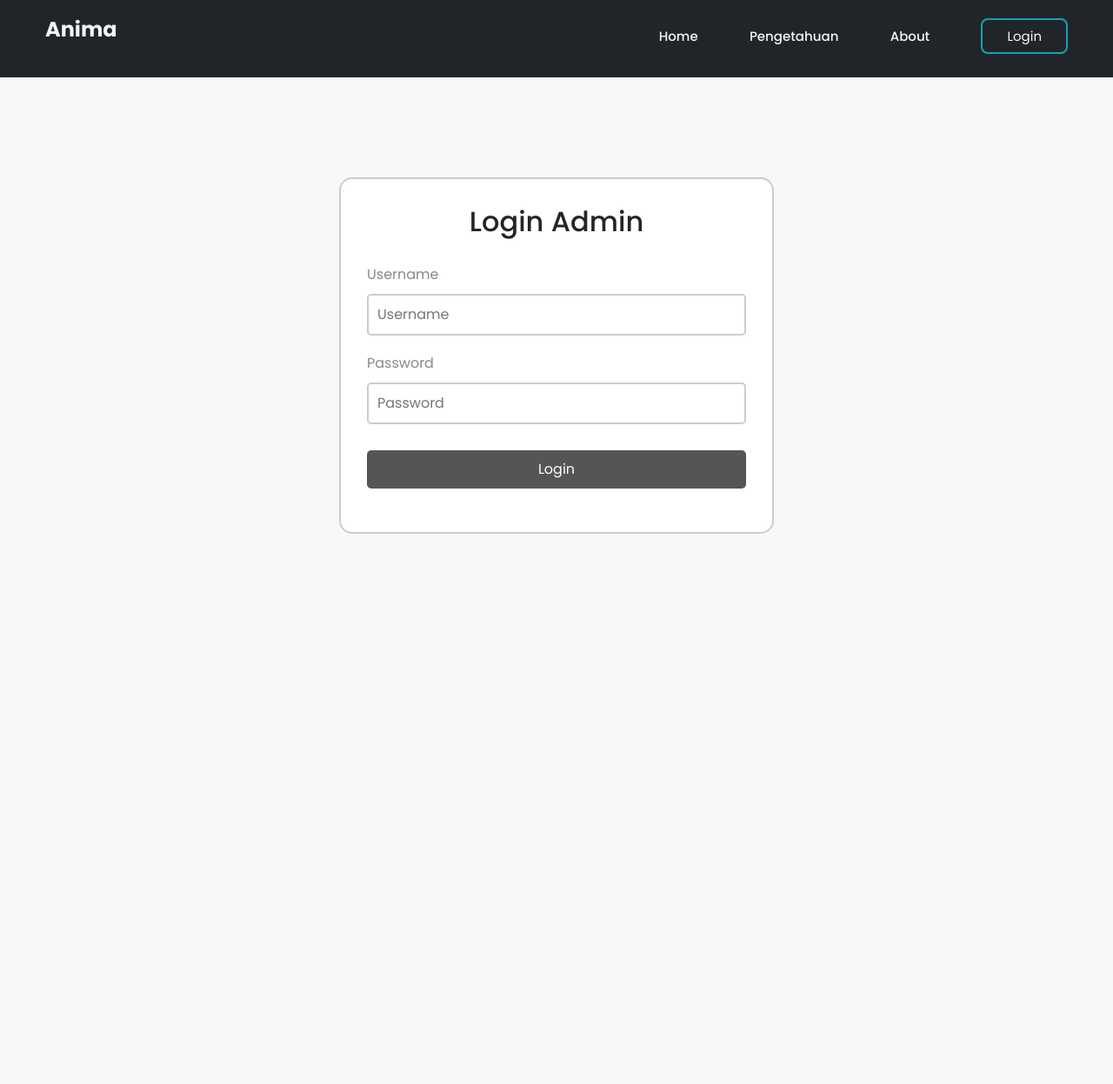
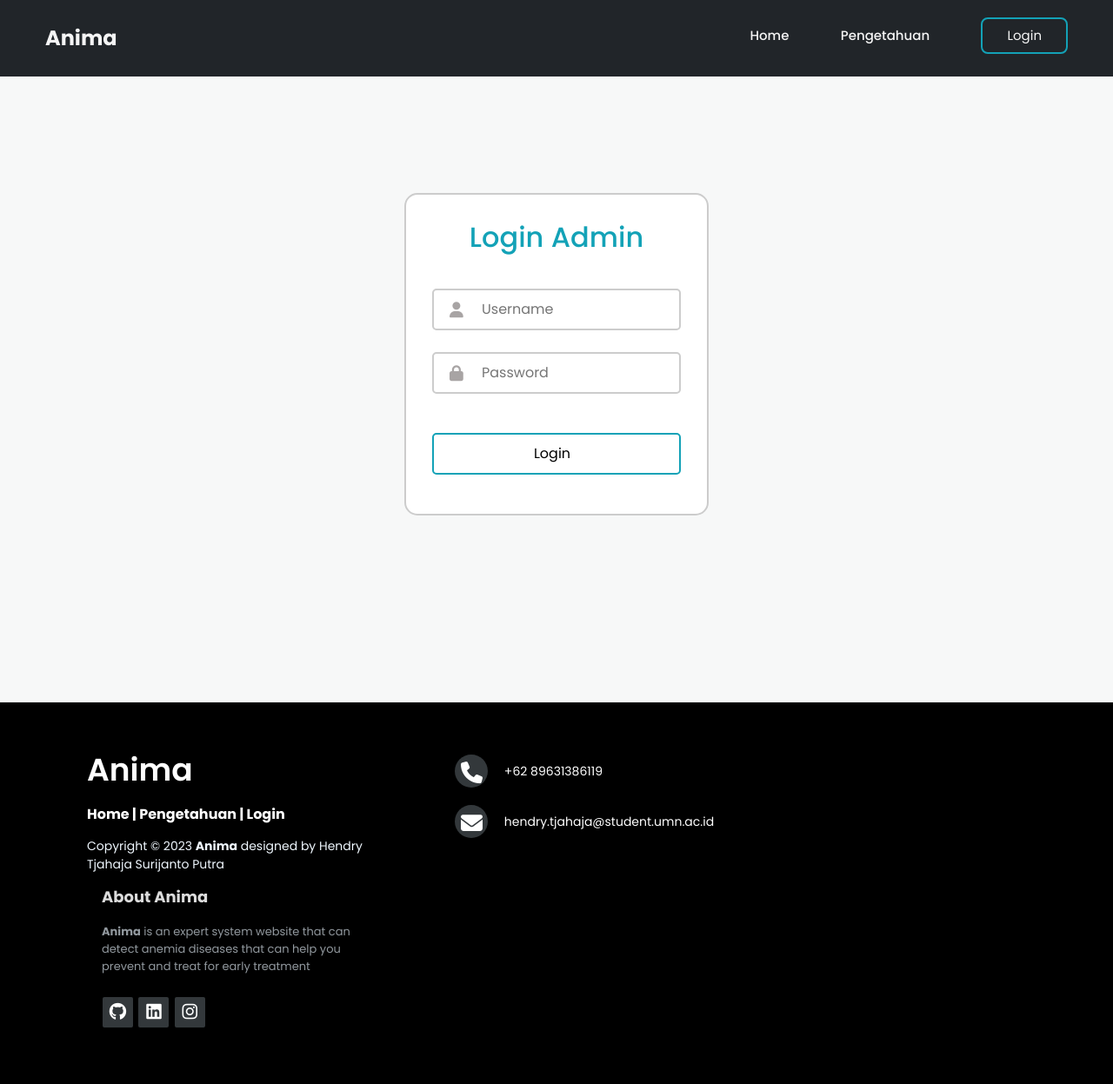
Before and after one commit to akaslayer/Anima, a PHP site: page /login.php in a window 1280 px wide. Shown: the whole page at 87% size. Before the commit the page ends 614 px from the top, so only its background shows below. Run offline with PHP 8.4, Linux system fonts and the light colour scheme; some libraries are stand-ins or nearby versions.

Commit message:
penambahan footer

```diff
--- a/skripsi-anemia/Navbar.php
+++ b/skripsi-anemia/Navbar.php
@@ -24,7 +24,7 @@
 <ul class="nav-list">
   <li><a href="index.php">Home</a></li>
   <li><a href="pengetahuan.php">Pengetahuan</a></li>
-  <li><a href="#">About</a></li>
+  <!-- <li><a href="#">About</a></li> -->
   <li class="button"><a href="login.php">Login</a></li>
 </ul>
 </nav>
--- a/skripsi-anemia/assets/css/Dashboard.css
+++ b/skripsi-anemia/assets/css/Dashboard.css
@@ -33,7 +33,7 @@ body{
 #card_welcome{
     height:380px;
     border: 2px solid gainsboro;
-    background-color: rgba(237, 237, 237, 0.477);
+    background-color: rgba(237, 237, 237, 0.219);
 }
 
 
--- /dev/null
+++ b/skripsi-anemia/assets/css/footer.css
@@ -0,0 +1,256 @@
+/* *{
+    margin: 0;
+    padding: 0;
+    box-sizing: border-box;
+}
+
+footer{
+    background-color: black;
+    height: auto;
+    width: 100vw;
+    font-family: "Open Sans";
+    padding-top: 20px;
+    color: #fff;
+}
+
+.footer-content{
+    display: flex;
+    align-items: center;
+    justify-content: center;
+    flex-direction: column;
+    text-align: center;
+}
+
+.footer-content h3{
+    font-size: 1.8rem;
+    font-weight: 700;
+    text-transform: capitalize;
+    line-height: 2rem;
+}
+
+.footer-content p{
+    max-width: 800px;
+    margin: 10px auto;
+    line-height: 28px;
+    font-size: 16px;
+}
+
+.socials{
+    list-style: none;
+    display: flex;
+    align-items: center;
+    justify-content: center;
+    margin: 0.2rem 0 0.2rem 0;
+    margin-right: 30px;
+    font-size:20px;
+}
+
+.socials li{
+    margin: 0 10px;
+}
+
+.socials a{
+    text-decoration: none;
+    color: #fff;
+}
+
+.socials a i{
+    font-size: 1.1rem;
+    transition: color .4s ease;
+
+}
+
+.socials a:hover i{
+    color: aqua;
+}
+
+.footer-bottom{
+    background: #000;
+    width: 100vw;
+    padding: 20px 0;
+    text-align: center;
+}
+
+.footer-bottom p{
+    font-size: 14px;
+    word-spacing: 2px;
+    text-transform: capitalize;
+}
+
+.footer-bottom span{
+    text-transform: uppercase;
+    opacity: .4;
+    font-weight: 200;
+} */
+
+
+@import url('https://fonts.googleapis.com/css?family=Poppins');
+*{
+    padding: 0;
+    margin: 0;
+}
+
+body{
+    font-family:'Poppins',sans-serif;
+}
+
+footer{
+    position: fixed;
+    bottom: 0;
+}
+
+@media (max-height:800px){
+    footer{
+        position: static;
+    }
+}
+
+.footer-distributed{
+    background-color: black;
+    box-sizing: border-box;
+    widows: 100%;
+    text-align: left;
+    font: bold 16px sans-serif;
+    padding: 50px 50px 60px 50px;
+    margin-top: 80px;
+}
+
+.footer-distributed .footer-left, .footer-distributed .footer-center, .footer-distributed .footer-right{
+    display: inline-block;
+    vertical-align: top;
+    margin-left: 50px;
+}
+
+.footer-distributed .footer-left{
+    width: 30%;
+}
+
+.footer-distributed h3{
+    color: #fff;
+    font: normal 36px 'Poppins',cursive;
+    margin: 0;
+    font-weight: 600;
+}
+
+.footer-distributed .footer-links{
+    color: #fff;
+    margin: 10px 0 12px;
+}
+
+.footer-distributed .footer-links a{
+    display: inline-block ;
+    line-height: 1.8;
+    text-decoration: none;
+    color: inherit;
+}
+
+.footer-distributed .footer-app-name{
+    color: aliceblue;
+    font-size: 14px;
+    font-weight: normal;
+    margin: 0;
+}
+
+.footer-distributed .footer-center{
+    width: 30%;
+}
+
+.footer-distributed .footer-center i{
+    background-color: #33383b;
+    color: #ffffff;
+    font-size: 25px;
+    width: 38px;
+    height: 38px;
+    border-radius:50%;
+    text-align: center;
+    line-height: 42px;
+    margin: 10px 15px;
+    vertical-align: middle;
+}
+
+.footer-distributed .footer-center i .fa-envelope{
+    font-size: 17px;
+    line-height: 38px;
+}
+.footer-distributed .footer-center p{
+    display: inline-block;
+    color: #ffffff;
+    vertical-align: middle;
+    margin: 0;
+}
+
+.footer-distributed .footer-center p span{
+    display: block;
+    font-weight: normal;
+    font-size: 14px;
+    line-height: 2;
+}
+
+.footer-distributed .footer-center p a{
+    color: #13a2b7;
+    text-decoration: none;
+}
+
+.footer-distributed .footer-right{
+    width: 28%;
+}
+.footer-distributed .footer-app-about{
+    line-height: 20px;
+    color: #92999f;
+    font-size: 13px;
+    font-weight: normal;
+    margin: 17px;
+}
+.footer-distributed .footer-app-about span{
+    display: block;
+    color: gainsboro;
+    font-size: 18px;
+    font-weight: bold;
+    margin-bottom: 20px;
+}
+
+.footer-distributed .footer-icons{
+    margin-top: 25px;
+    margin-left: 18px;
+
+}
+.footer-distributed .footer-icons a{
+    display: inline-block;
+    width: 35px;
+    height: 35px;
+    cursor: pointer;
+    background-color: #33383b;
+    border-radius: 2px;
+    font-size: 20px;
+    color: #ffff;
+    text-align: center;
+    line-height: 35px;
+    margin-right: 3px;
+    margin-bottom: 5px;
+}
+
+.footer-distributed .footer-icons a:hover{
+    background-color: #13a2b7;
+}
+.footer-links a:hover{
+    color: #13a2b7;
+}
+
+@media(max-width:880px){
+    .footer-distributed .footer-left, .footer-distributed .footer-center, .footer-distributed .footer-right{
+        display: block;
+        width: 100%;
+        margin-bottom: 40px;
+        text-align: center;
+        margin-left: -10px;
+
+
+    }
+    .footer-distributed .footer-center i{
+        margin-left: 0;
+
+    }
+    .footer-distributed .footer-icons{
+        margin-left: 0px;
+    }
+}
--- a/skripsi-anemia/assets/css/index.css
+++ b/skripsi-anemia/assets/css/index.css
@@ -259,8 +259,7 @@ body{
   height: 100%;
   margin: 0;
   padding: 0;
-  overflow-x:hidden;
-  overflow-y:hidden;
+
   place-items: center;
   background-color: rgba(202, 204, 206, 0.137) !important;
 }
--- a/skripsi-anemia/assets/css/login.css
+++ b/skripsi-anemia/assets/css/login.css
@@ -17,11 +17,11 @@ body{
 
 h2{
     text-align: center;
-    margin-bottom: 30px;
+    color: #13a2b7;
 }
 
 form{
-    width: 500px;
+    width: 350px;
     border: 2px solid #ccc;
     padding: 30px;
     background: #fff;
@@ -29,28 +29,45 @@ form{
 }
 
 input{
-    display: block;
+    display: inline-block;
     border: 2px solid #ccc;
     width: 100%;
     padding: 10px;
     border-radius: 5px;
-    margin-bottom: 20px;
+    margin-bottom: 15px;
+    padding-left: 55px;
+    margin-top: 10px;
+    font-size: 16px;
 }
 
 label{
-    color: #888;
+    color: black;
     font-size: 16px;
-    margin-bottom: 10px;
+    margin-bottom: 5px;
 }
 
 #button_submit{
-    background: #555;
-    color: #fff;
+    background: transparent;
+    color: black;
     border-radius: 5px;
     margin-top: 30px;
-    border: none;
+    border: 2px solid #13a2b7;
+    padding-left: 0;
+
 }
 
 #button_submit:hover{
     opacity: .7s;
+    background: #13a2b7;
+    color: white;
 }
+
+.userspan{
+  float: left;
+  margin-left: 20px;
+  margin-top: -48px;
+  position: relative;
+  z-index: 2;
+  font-size: 18px;
+  color: #a8a4a4;
+}
--- a/skripsi-anemia/assets/css/navbar.css
+++ b/skripsi-anemia/assets/css/navbar.css
@@ -82,7 +82,7 @@ nav .nav-list li a{
 
 
 nav .nav-list li:not(:last-child) a:hover{
-    color: #13a2b7;;
+    color: #13a2b7;
     transition: .4s;
 }
 
--- /dev/null
+++ b/skripsi-anemia/footer.php
@@ -0,0 +1,61 @@
+<!DOCTYPE html>
+<html>
+  <head>
+    <meta charset="utf-8">
+    <meta name="viewport" content="width=device-width,initial-scale=1.0">
+<link href="https://fonts.googleapis.com/css2?family=Inter:wght@300&family=Poppins:ital,wght@0,200;0,300;0,400;0,500;0,600;0,700;1,200;1,400;1,500;1,700&display=swap" rel="stylesheet">
+<link rel="preconnect" href="https://fonts.googleapis.com">
+	<link rel="preconnect" href="https://fonts.gstatic.com" crossorigin>
+    <link href="assets/css/footer.css" rel="stylesheet">
+    <link rel="stylesheet" href="https://cdnjs.cloudflare.com/ajax/libs/font-awesome/6.3.0/css/all.min.css">
+</head>
+<body>
+<!-- <footer class="bg-dark">
+    <div class="footer-content bg-dark">
+        <h3>Anima</h3>
+        <p>Expert System that can detect anemia diseases that can help you prevent and treat for early treatment</p>
+        <ul class="socials">
+            <li><a href=""><i class="fa-brands fa-github"></i></a></li>
+            <li><a href=""><i class="fa-brands fa-linkedin"></i></a></li>
+            <li><a href=""><i class="fa-brands fa-instagram"></i></a></li>
+        </ul>
+    </div>
+    <div class="footer-bottom bg-dark">
+        <p>copyright &copy;2023 Anima. designed by <span>Hendry Tjahaja Surijanto Putra</span></p>
+    </div> -->
+
+
+<footer class="footer-distributed">
+    <div class="footer-left">
+        <h3>Anima<span></span></h3>
+        <p class ="footer-links">
+            <a href="#">Home</a> |
+            <a href="#">Pengetahuan</a> |
+            <a href="#">Login</a>
+        </p>
+        <p class="footer-app-name">Copyright © 2023 <strong>Anima</strong> designed by <span>Hendry Tjahaja Surijanto Putra</span> </p>
+    </div>
+    <div class="footer-center">
+        <div>
+            <i class="fa fa-phone"></i>
+            <p><span>+62 89631386119</span></p>
+        </div>
+        <div>
+            <i class="fa fa-envelope"></i>
+            <p><span>hendry.tjahaja@student.umn.ac.id</span></p>
+        </div>
+    </div>
+    <div class="footer-right">
+        <p class="footer-app-about">
+            <span>About Anima</span>
+            <strong>Anima</strong> is an expert system website that can detect anemia diseases that can help you prevent and treat for early treatment
+        </p>
+        <div class="footer-icons">
+            <a href=""><i class="fa-brands fa-github"></i></a>
+            <a href=""><i class="fa-brands fa-linkedin"></i></a>
+            <a href=""><i class="fa-brands fa-instagram"></i></a>
+        </div>
+    </div>
+</footer>
+</body>
+</html>
--- a/skripsi-anemia/index.php
+++ b/skripsi-anemia/index.php
@@ -74,6 +74,7 @@
         <img src="assets/images/cure.png"/>
     </div>
 </div>
+<?php include 'footer.php'; ?>
 
 
 </body>
--- a/skripsi-anemia/login.php
+++ b/skripsi-anemia/login.php
@@ -17,11 +17,14 @@ include './connect.php';
     <?php include 'Navbar.php'; ?>
         <div class="container">
             <form action = "login.php" method="post">
-                <h2>Login Admin</h2>
-                <label>Username</label>
+                <h2 style="margin-bottom:30px;">Login Admin</h2>
+
+
                 <input type = "text"  name = "username" placeholder ="Username" required>
-                <label>Password</label>
+                <span class="fa fa-user userspan"></span>
+
                 <input type = "password"  name ="password" placeholder ="Password" required>
+                <span class="fa fa-lock userspan"></span>
 
                 <input id="button_submit" type = "submit"  name="submit" value ="Login">
             </form>
@@ -48,6 +51,6 @@ include './connect.php';
                 }
             }
             ?>
-
+  <?php include 'footer.php'; ?>
     </body>
 </html>
```
